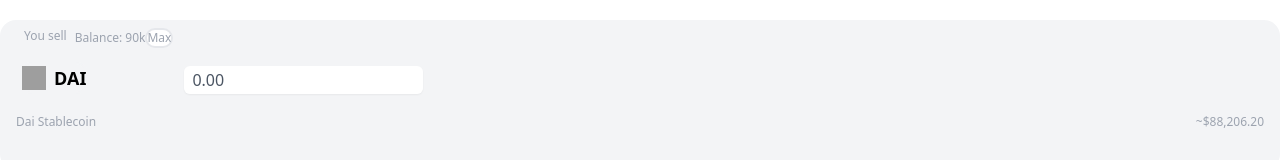
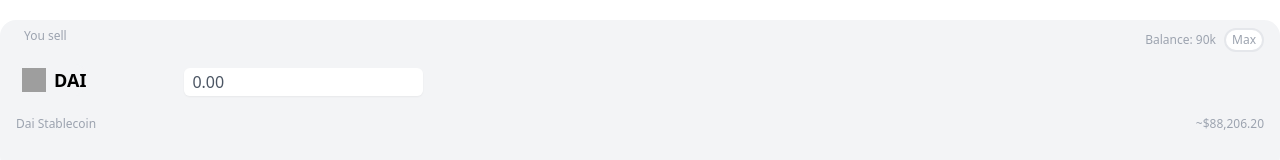
Before and after one commit to Angulo66/nextjs-web3-starter-app, a Next.js app: page /app/molecules/SwapInput in a window 1280 px wide. Shown: the top 160 px of the page. Built offline with nearby package versions, Linux system fonts and the light colour scheme; grey boxes are pictures that could not be loaded.

Commit message:
Cambios minimos

```diff
--- a/pages/app/molecules/SwapInput.js
+++ b/pages/app/molecules/SwapInput.js
@@ -18,7 +18,7 @@
   return (
     <div className="bg-gray-100  rounded-2xl mt-1">
       <div className="flex mt-5 container mx-auto px-4">
-        <h1 className="text-xs text-gray-400 hover:text-slate-800 cursor-pointer pl-2 pt-2">
+        <h1 className="text-xs text-gray-400 hover:text-slate-800 cursor-pointer pl-2 pt-2 grow flex">
           <a
             href={`https://etherscan.io/token/${swap.tokenAddress}`}
             target="blank"
@@ -26,9 +26,9 @@
             You sell
           </a>
         </h1>
-        <h1 className="text-xs text-gray-400 pl-2 pt-2">
-          Balance: {swap.balance}
-          <button className="rounded-full bg-white border-2 border-gray-200 cursor-pointer -mb-3 hover:scale-[1.01]">
+        <h1 className="text-xs text-gray-400 pl-2 pt-2 flex-none  ">
+          <span className="mr-2">Balance: {swap.balance}</span>
+          <button className="rounded-full bg-white border-2 border-gray-200 cursor-pointer -mb-3 hover:scale-[1.01] h-6 w-10 active:scale-[.98] active:duration-75 transition-all">
             Max
           </button>
         </h1>
```
